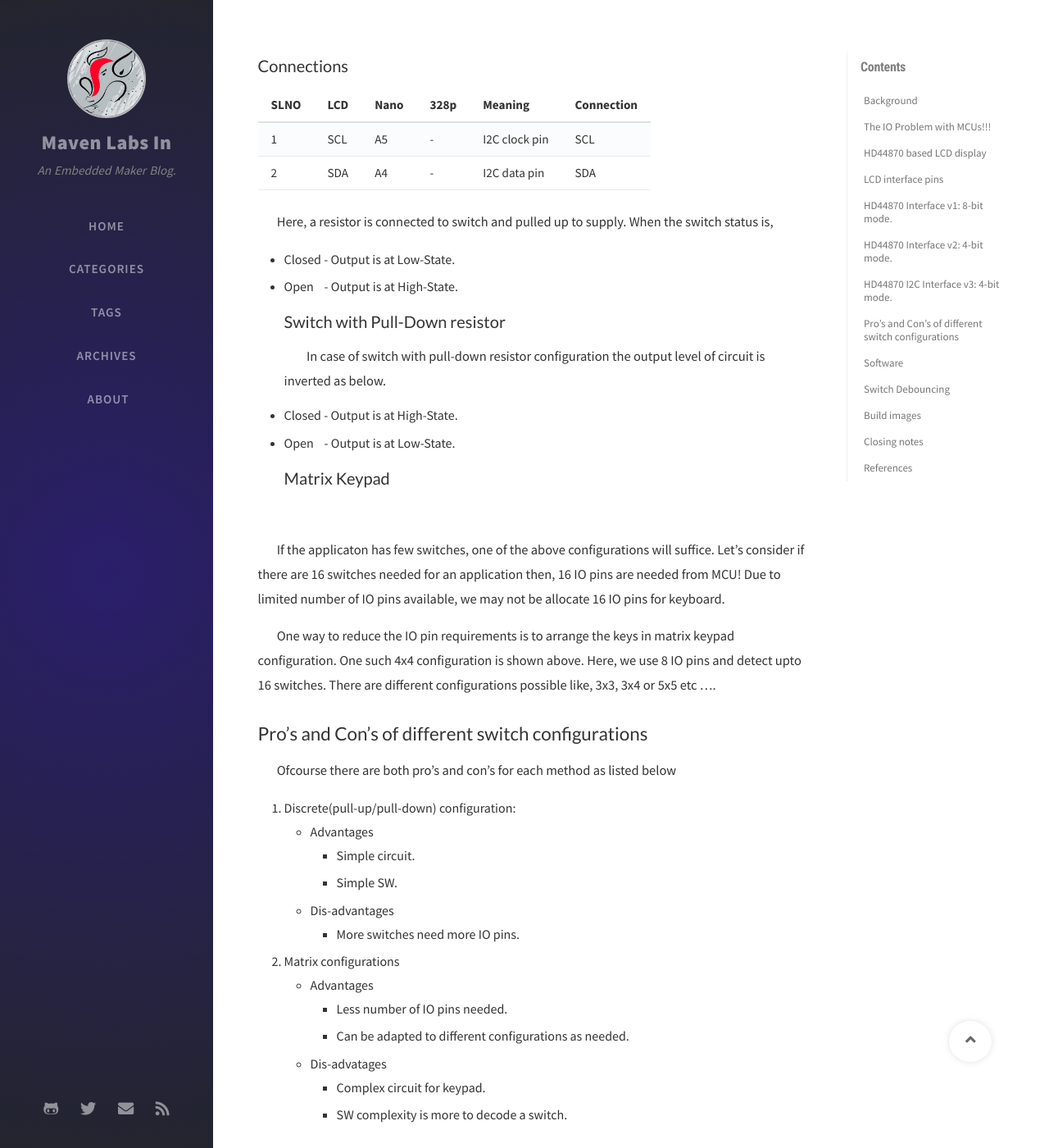
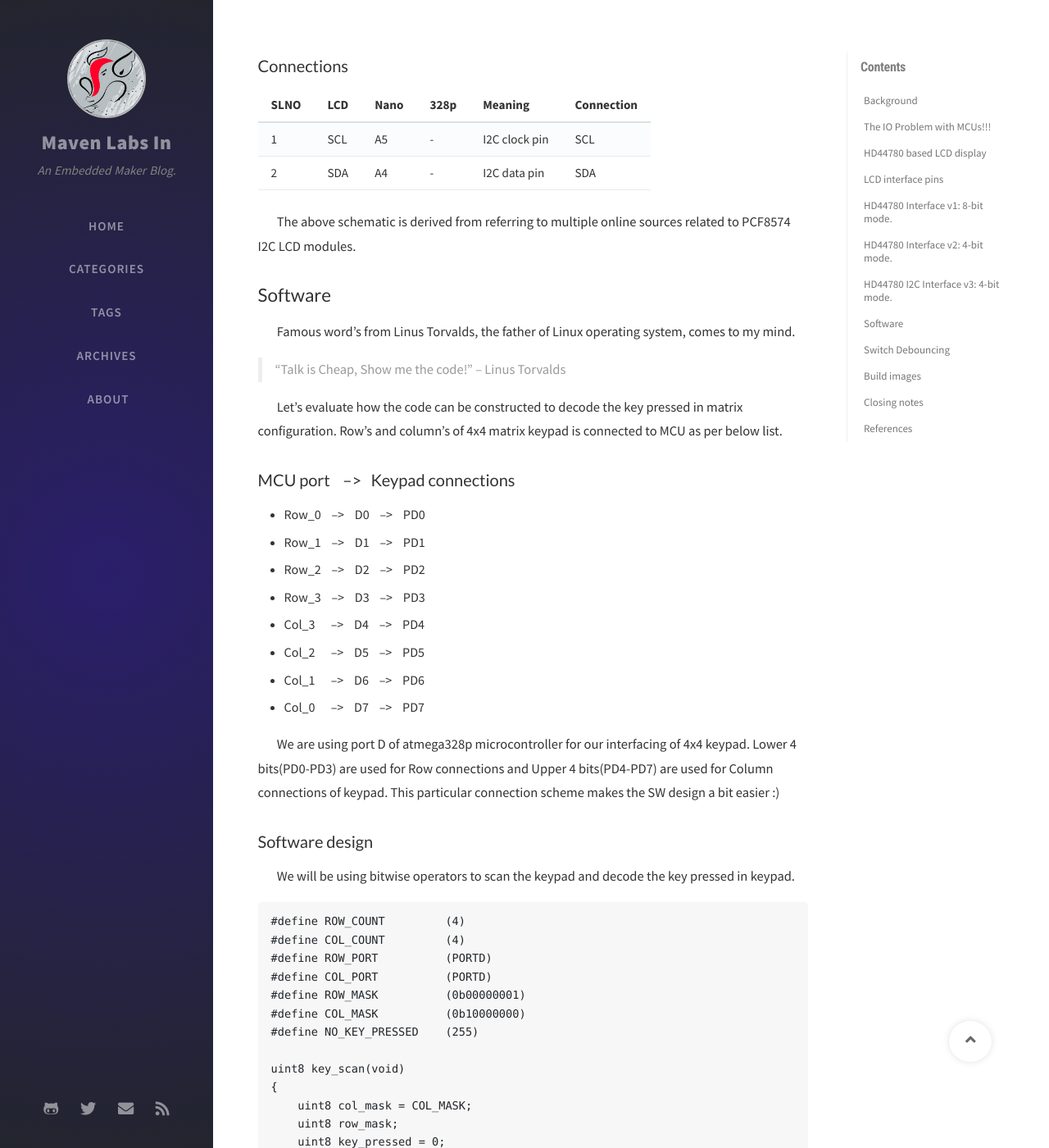
Before and after one commit to Maven-Labs-In/blog, a Jekyll site: the page built from _posts/2020-12-20-hello-world.md, in a window 1280 px wide and 1400 px high, scrolled down 3737 px. Shown: the whole window at 82% size. Built offline with Jekyll 4.4.1, drawn with Linux system fonts in a browser that asks for light colours; nearby versions of some CDN libraries; comment, search, counter and statistics services are not loaded; some of the changed text lies outside the part shown.

Commit message:
Update Hello World blog with PCF8574T I2C port expander chip

```diff
--- a/_posts/2020-12-20-hello-world.md
+++ b/_posts/2020-12-20-hello-world.md
@@ -5,7 +5,7 @@ categories: [lcd, 16x2, 20x4, atmega328p]
 tags: [16x2-lcd]     # TAG names should always be lowercase
 ---
 
-![20x4_LCD](https://user-images.githubusercontent.com/75629402/103137053-e6d2ac00-46c5-11eb-88ae-e526fc3d0d58.png)
+![20x4_LCD](https://user-images.githubusercontent.com/75629402/103553032-23b05700-4ead-11eb-9f44-29bd3b30287c.png)
 
 ## Background
 &nbsp;&nbsp;&nbsp;&nbsp;&nbsp;&nbsp; "Hello World" is a C program written by Dennis Ritchie(The Inventor of C programming Language) in his book __The C Programming Language__ to showcase the capabilities of the C language to print a string "Hello World". In this blog we will tweak this famous program a bit and display "Hello World" message on a 20x4 LCD display.
@@ -13,8 +13,8 @@ tags: [16x2-lcd]     # TAG names should always be lowercase
 ## The IO Problem with MCUs!!!
 &nbsp;&nbsp;&nbsp;&nbsp;&nbsp;&nbsp; As explained in [keypad](../_site/posts/the-matrix) article, each new input or output addition to MCU requires usage of an IO pin. If we need to display numbers 0 to 9 then we need to interface a __seven segment display__! including the dot LED, we need a total of 8 IO pins to control a single digit display from MCU. imagine if we need to display a sentence as output in our application. That would require more than 300 IO pins from MCU. This is not a feasible design as MCU's will have very few IO pins.
 
-## HD44870 based LCD display
-&nbsp;&nbsp;&nbsp;&nbsp;&nbsp;&nbsp; This is where __HD44870__ based character displays come to the rescue. They have a built in LCD controller which can control a variaty of LCD configurations as listed below. Datasheet for HD44780 controller is availble online [here](https://www.sparkfun.com/datasheets/LCD/HD44780.pdf).
+## HD44780 based LCD display
+&nbsp;&nbsp;&nbsp;&nbsp;&nbsp;&nbsp; This is where __HD44780__ based character displays come to the rescue. They have a built in LCD controller which can control a variaty of LCD configurations as listed below. Datasheet for HD44780 controller is availble online [here](https://www.sparkfun.com/datasheets/LCD/HD44780.pdf).
 - 16x1
 - 16x2
 - 20x4
@@ -42,7 +42,7 @@ tags: [16x2-lcd]     # TAG names should always be lowercase
 | 15  | LED+ |data pin            |   4.3V                      |
 | 16  | LED- |MSB data pin        |   GND                       |
 
-## HD44870 Interface v1: 8-bit mode.
+## HD44780 Interface v1: 8-bit mode.
 &nbsp;&nbsp;&nbsp;&nbsp;&nbsp;&nbsp; Pin configurations for 8-bit LCD iunterfacing to atmega328p is shown below.
 ### Schematic
 ![8-bit-LCD-Interface](https://user-images.githubusercontent.com/75629402/103139790-227a6f80-46e0-11eb-87ea-849af11adb60.png)
@@ -68,7 +68,7 @@ tags: [16x2-lcd]     # TAG names should always be lowercase
 | 15  | LED+ |  -    |   -    |data pin            |   4.3V                      |
 | 16  | LED- |  -    |   -    |MSB data pin        |   GND                       |
 
-## HD44870 Interface v2: 4-bit mode.
+## HD44780 Interface v2: 4-bit mode.
 &nbsp;&nbsp;&nbsp;&nbsp;&nbsp;&nbsp; Pin configurations for 4-bit LCD iunterfacing to atmega328p is shown below.
 ### Schematic
 ![4-bit-LCD-Interface](https://user-images.githubusercontent.com/75629402/103139843-e0056280-46e0-11eb-89cd-c0938b128a5c.png)
@@ -90,10 +90,10 @@ tags: [16x2-lcd]     # TAG names should always be lowercase
 | 11  | LED+ |  -    |   -    |data pin            |   4.3V                      |
 | 12  | LED- |  -    |   -    |MSB data pin        |   GND                       |
 
-## HD44870 I2C Interface v3: 4-bit mode.
+## HD44780 I2C Interface v3: 4-bit mode.
 &nbsp;&nbsp;&nbsp;&nbsp;&nbsp;&nbsp; Pin configurations for I2C 4-bit LCD iunterfacing to atmega328p is shown below.
 ### Schematic
-![I2C-LCD-Interface](https://user-images.githubusercontent.com/75629402/103227111-ea686c00-492d-11eb-81b7-fa8d0779ce56.png)
+![I2C-LCD-Interface](https://user-images.githubusercontent.com/75629402/103562529-87418100-4ebb-11eb-8a90-76bd5213368a.png)
 
 ### Connections
 
@@ -102,37 +102,7 @@ tags: [16x2-lcd]     # TAG names should always be lowercase
 |  1  | SCL  | A5    |   -    |I2C clock pin       |   SCL                       |
 |  2  | SDA  | A4    |   -    |I2C data pin        |   SDA                       |
 
-&nbsp;&nbsp;&nbsp;&nbsp;&nbsp;&nbsp; Here, a resistor is connected to switch and pulled up to supply. When the switch status is,
- - Closed - Output is at Low-State.
- - Open  &nbsp;&nbsp;  - Output is at High-State.
-### Switch with Pull-Down resistor
-![pull-down-switch](https://user-images.githubusercontent.com/75629402/102707484-a75a2900-429b-11eb-8436-1226454dff06.png)
-&nbsp;&nbsp;&nbsp;&nbsp;&nbsp;&nbsp; In case of switch with pull-down resistor configuration the output level of circuit is inverted as below.
- - Closed - Output is at High-State.
- - Open  &nbsp;&nbsp;  - Output is at Low-State.
-### Matrix Keypad
-![4x4_matrix_keypad](https://user-images.githubusercontent.com/75629402/102712218-aa671080-42bf-11eb-89d5-a59efe9f8a0d.png)
-
-&nbsp;&nbsp;&nbsp;&nbsp;&nbsp;&nbsp; If the applicaton has few switches, one of the above configurations will suffice. Let's consider if there are 16 switches needed for an application then, 16 IO pins are needed from MCU! Due to limited number of IO pins available, we may not be allocate 16 IO pins for keyboard.
-
-&nbsp;&nbsp;&nbsp;&nbsp;&nbsp;&nbsp; One way to reduce the IO pin requirements is to arrange the keys in matrix keypad configuration. One such 4x4 configuration is shown above. Here, we use 8 IO pins and detect upto 16 switches. There are different configurations possible like, 3x3, 3x4 or 5x5 etc ....
-
-## Pro's and Con's of different switch configurations
-&nbsp;&nbsp;&nbsp;&nbsp;&nbsp;&nbsp; Ofcourse there are both pro's and con's for each method as listed below
-1. Discrete(pull-up/pull-down) configuration:
-   - Advantages
-     - Simple circuit.
-     - Simple SW.
-   - Dis-advantages
-     - More switches need more IO pins.
-
-2. Matrix configurations
-   - Advantages
-     - Less number of IO pins needed.
-     - Can be adapted to different configurations as needed.
-   - Dis-advatages
-     - Complex circuit for keypad.
-     - SW complexity is more to decode a switch.
+&nbsp;&nbsp;&nbsp;&nbsp;&nbsp;&nbsp; The above schematic is derived from referring to multiple online sources related to PCF8574 I2C LCD modules.
 
 ## Software
 &nbsp;&nbsp;&nbsp;&nbsp;&nbsp;&nbsp; Famous word's from Linus Torvalds, the father of Linux operating system, comes to my mind.
```
Also changed, not shown: assets/img/hd44780/20x4_LCD.png (added), assets/img/hd44780/4-bit-LCD-Interface-init-sequence.png (renamed from assets/img/hd44870/4-bit-LCD-Interface-init-sequence.png), assets/img/hd44780/4-bit-LCD-Interface.png (renamed from assets/img/hd44870/4-bit-LCD-Interface.png), assets/img/hd44780/8-bit-LCD-Interface-init-sequence.png (renamed from assets/img/hd44870/8-bit-LCD-Interface-init-sequence.png), assets/img/hd44780/8-bit-LCD-Interface.png (renamed from assets/img/hd44870/8-bit-LCD-Interface.png), assets/img/hd44780/I2C-LCD-Interface.png (added), assets/img/hd44870/20x4_LCD.png (deleted), assets/img/hd44870/I2C-LCD-Interface.png (deleted).
